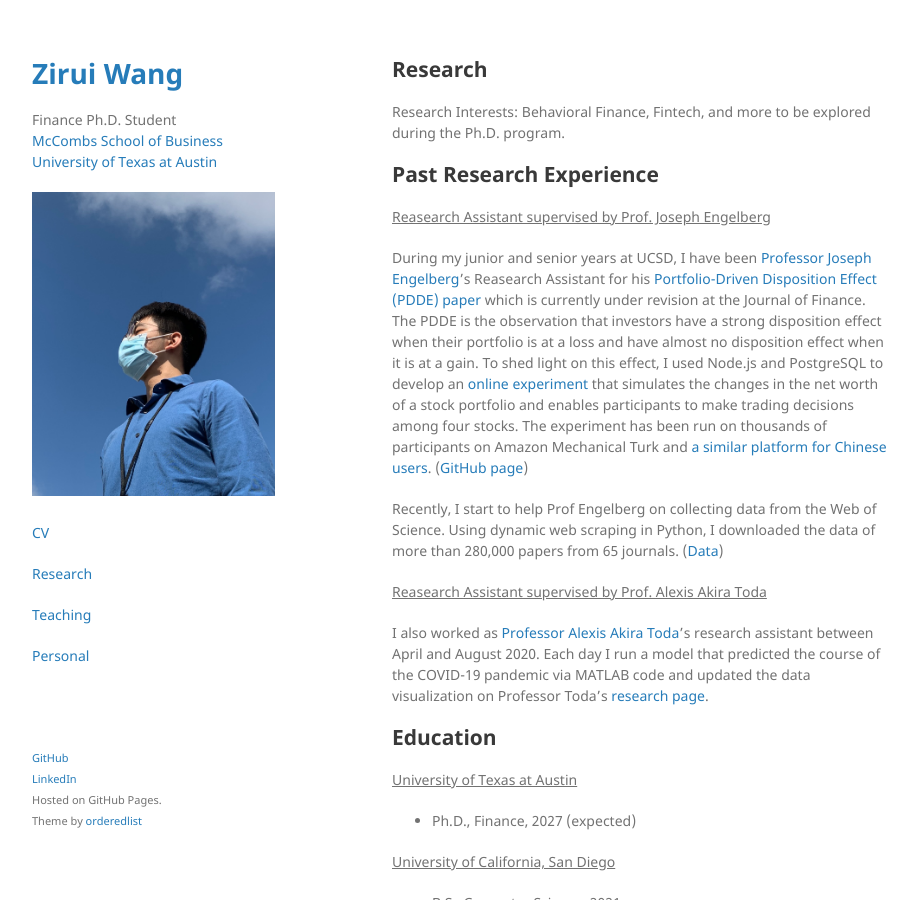
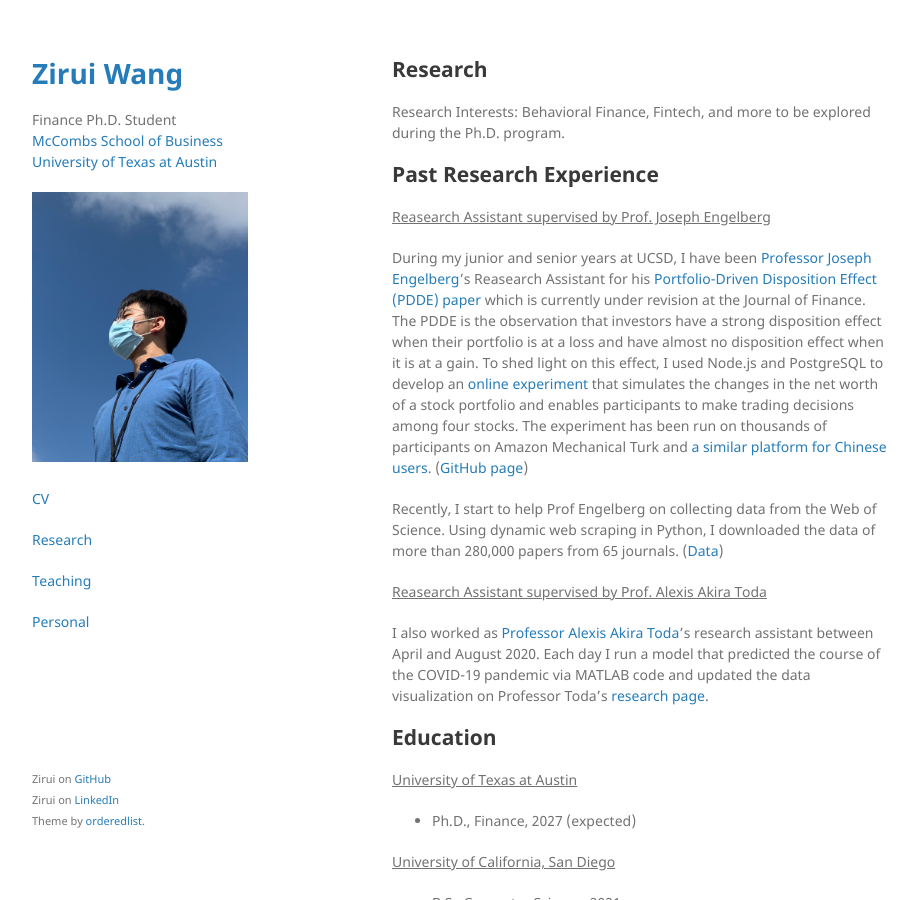
Before and after one commit to HarrisonZiruiWang/HarrisonZiruiWang.github.io, a Jekyll site: the page built from index.md, in a window 1280 px wide and 900 px high. Shown: the whole window, without its empty margins (178-1095 px from the left). Built offline with Jekyll 4.4.1, drawn with Linux system fonts in a browser that asks for light colours; our own code applies the rules of GitHub Pages for plain Markdown files.

Commit message:
Update default.html

```diff
--- a/_layouts/default.html
+++ b/_layouts/default.html
@@ -23,7 +23,7 @@
         </p>
 
         {% if site.logo %}
-          <img src="{{site.logo | relative_url}}" alt="Logo" style="width:90%;" />
+          <img src="{{site.logo | relative_url}}" alt="Logo" style="width:80%;" />
         {% endif %}
 
         <br><br>
@@ -40,10 +40,10 @@
       </section>
       <footer>
         <p>
-          <small><a href="{{ site.github.owner_url }}" target="_blank">GitHub</a></small><br>
-          <small><a href="https://www.linkedin.com/in/zirui-wang/" target="_blank">LinkedIn</a></small><br>
-          <small>Hosted on GitHub Pages.</small><br>
-          <small>Theme by <a href="https://github.com/orderedlist" target="_blank">orderedlist</a></small>
+          <small>Zirui on <a href="{{ site.github.owner_url }}" target="_blank">GitHub</a></small><br>
+          <small>Zirui on <a href="https://www.linkedin.com/in/zirui-wang/" target="_blank">LinkedIn</a></small><br>
+          <!-- <small>Hosted on GitHub Pages.</small><br>  -->
+          <small>Theme by <a href="https://github.com/orderedlist" target="_blank">orderedlist</a>.</small>
         </p>
       </footer>
     </div>
```
